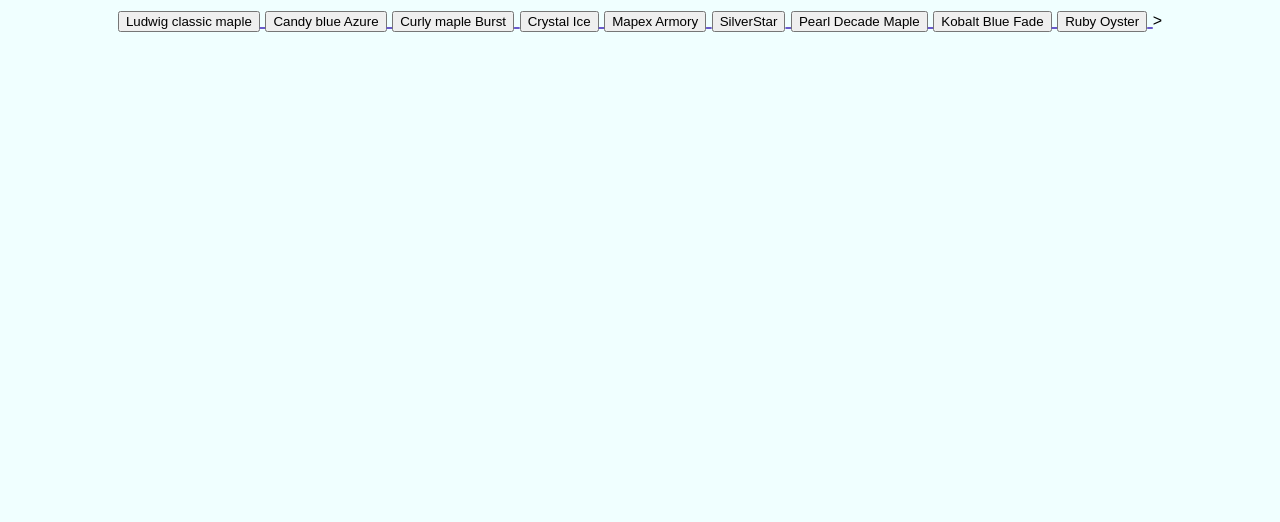
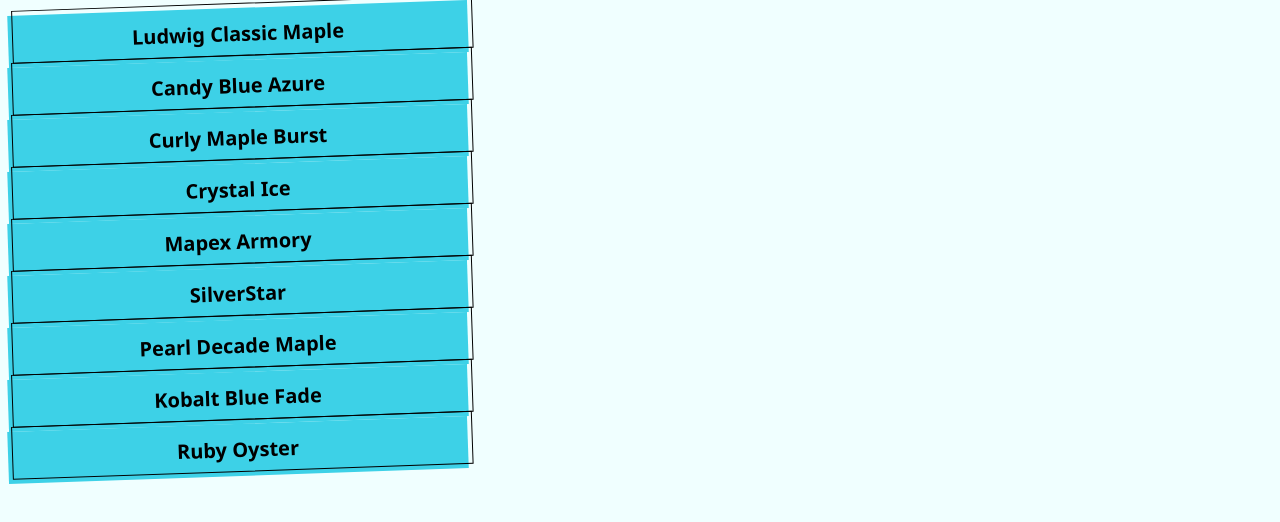
Before and after one commit to MaximusTheMighty/drumodiot, a plain HTML site: page drumsetsmain.html in a window 1280 px wide. Drawn offline with Linux system fonts and the light colour scheme.

Commit message:
Co-authored-by: AP_Gaming123 <aditeyapatakoti@users.noreply.github.com>

```diff
--- a/drumset1.html
+++ b/drumset1.html
@@ -0,0 +1,18 @@
+!DOCTYPE html>
+<html lang="en">
+<head>
+    <meta charset="UTF-8">
+    <meta http-equiv="X-UA-Compatible" content="IE=edge">
+    <meta name="viewport" content="width=device-width, initial-scale=1.0">
+    <title>Drumodiot</title>
+    <link rel="stylesheet" href="style.css">
+</head>
+<body>
+    <head>
+        Ludwig Classic Maple
+    </head>
+
+</body>
+<body>
+    <img scr="https://drumcenternh.com/cdn/shop/products/dbs21-24141618.jpg?v=1695267427">
+</body>
--- a/drumsetsmain.html
+++ b/drumsetsmain.html
@@ -8,52 +8,19 @@
     <link rel="stylesheet" href="style.css">
 </head>
 
-<!-- ALL CODE FOR BUTTONS STARTS HERE-->
 <body>
-    <a href="drumsets1.html">
-    <button type="button">Ludwig classic maple</button>
-    </a>
-</body>
-<body>
-
-    <a href="drumsets2.html">
-    <button type="button">Candy blue Azure</button>
-    </a>
-</body>
-<body>
-    <a href="drumsets3.html">
-    <button type="button">Curly maple Burst</button>
-    </a>
-</body>
-<body>
-    <a href="drumsets4.html">
-    <button type="button">Crystal Ice</button>
-    </a>
-</body>
-<body>
-    <a href="drumsets5.html">
-    <button type="button">Mapex Armory</button>
-    </a>
-</body>
-<body>
-    <a href="drumsets6.html">
-    <button type="button">SilverStar</button>
-    </a>
-</body>
-<body>
-    <a href="drumsets7.html">
-    <button type="button">Pearl Decade Maple</button>
-    </a>
-</body>
-<body>
-    <a href="drumsets8.html">
-    <button type="button">Kobalt Blue Fade</button>
-    </a>
-</body>
-<body>
-        <a href="drumsets9.html">
-    <button type="button">Ruby Oyster</button>
-    </a
-<!-- ALL CODE FOR BUTTONS ENDS HERE-->>
+    <!-- ALL CODE FOR BUTTONS STARTS HERE-->
+    <div class="button-group">
+    <a href="drumsets1.html" class="button-53" role="button">Ludwig Classic Maple</a>
+    <a href="drumsets2.html" class="button-53" role="button">Candy Blue Azure</a>
+    <a href="drumsets3.html" class="button-53" role="button">Curly Maple Burst</a>
+    <a href="drumsets4.html" class="button-53" role="button">Crystal Ice</a>
+    <a href="drumsets5.html" class="button-53" role="button">Mapex Armory</a>
+    <a href="drumsets6.html" class="button-53" role="button">SilverStar</a>
+    <a href="drumsets7.html" class="button-53" role="button">Pearl Decade Maple</a>
+    <a href="drumsets8.html" class="button-53" role="button">Kobalt Blue Fade</a>
+    <a href="drumsets9.html" class="button-53" role="button">Ruby Oyster</a>
+    <!-- ALL CODE FOR BUTTONS ENDS HERE-->
+    </div>
 </body>
 </html>
--- a/style.css
+++ b/style.css
@@ -16,3 +16,56 @@ p{
     display: flex;
     justify-content: center;
 }
+
+/* CSS FOR BUTTONS*/
+.button-53 {
+  background-color: #3DD1E7;
+  border: 0 solid #E5E7EB;
+  box-sizing: border-box;
+  color: #000000;
+  display: flex;
+  font-family: ui-sans-serif,system-ui,-apple-system,system-ui,"Segoe UI",Roboto,"Helvetica Neue",Arial,"Noto Sans",sans-serif,"Apple Color Emoji","Segoe UI Emoji","Segoe UI Symbol","Noto Color Emoji";
+  font-size: 1rem;
+  font-weight: 700;
+  justify-content: center;
+  line-height: 1.75rem;
+  padding: .75rem 1.65rem;
+  position: relative;
+  text-align: center;
+  text-decoration: none #000000 solid;
+  text-decoration-thickness: auto;
+  width: 100%;
+  max-width: 460px;
+  position: relative;
+  cursor: pointer;
+  transform: rotate(-2deg);
+  user-select: none;
+  -webkit-user-select: none;
+  touch-action: manipulation;
+}
+
+.button-53:focus {
+  outline: 0;
+}
+
+.button-53:after {
+  content: '';
+  position: absolute;
+  border: 1px solid #000000;
+  bottom: 4px;
+  left: 4px;
+  width: calc(100% - 1px);
+  height: calc(100% - 1px);
+}
+
+.button-53:hover:after {
+  bottom: 2px;
+  left: 2px;
+}
+
+@media (min-width: 768px) {
+  .button-53 {
+    padding: .75rem 3rem;
+    font-size: 1.25rem;
+  }
+}
```
Also changed, not shown: drumset2.html (+18 -0 lines), drumset3.html (+18 -0 lines), drumset4.html (+18 -0 lines), drumset5.html (+18 -0 lines), drumset6.html (+18 -0 lines), drumset7.html (+18 -0 lines), drumset8.html (+18 -0 lines), drumset9.html (+18 -0 lines), index.html (+1 -0 lines).
